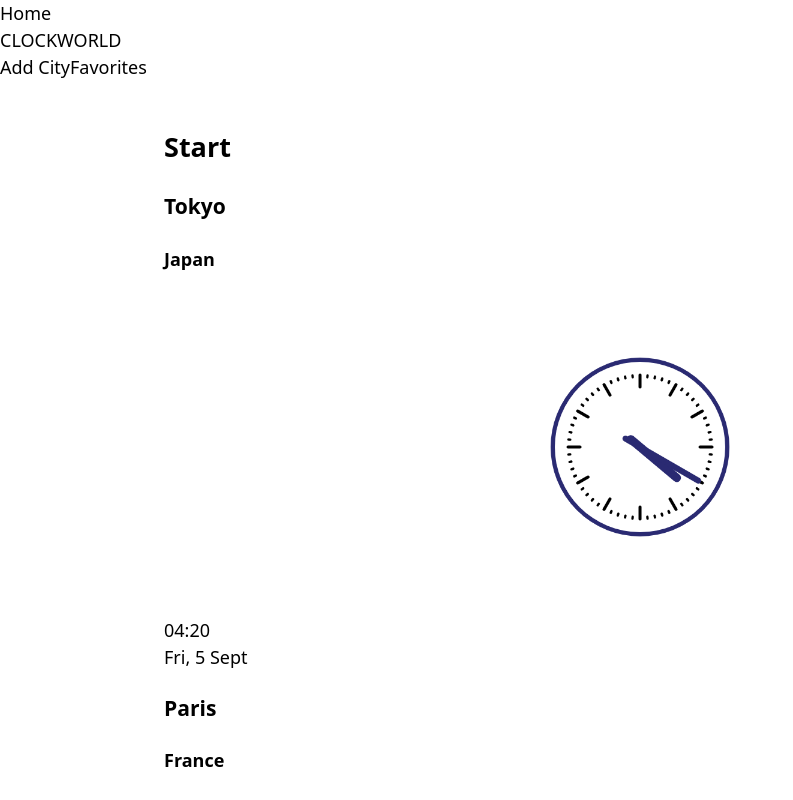
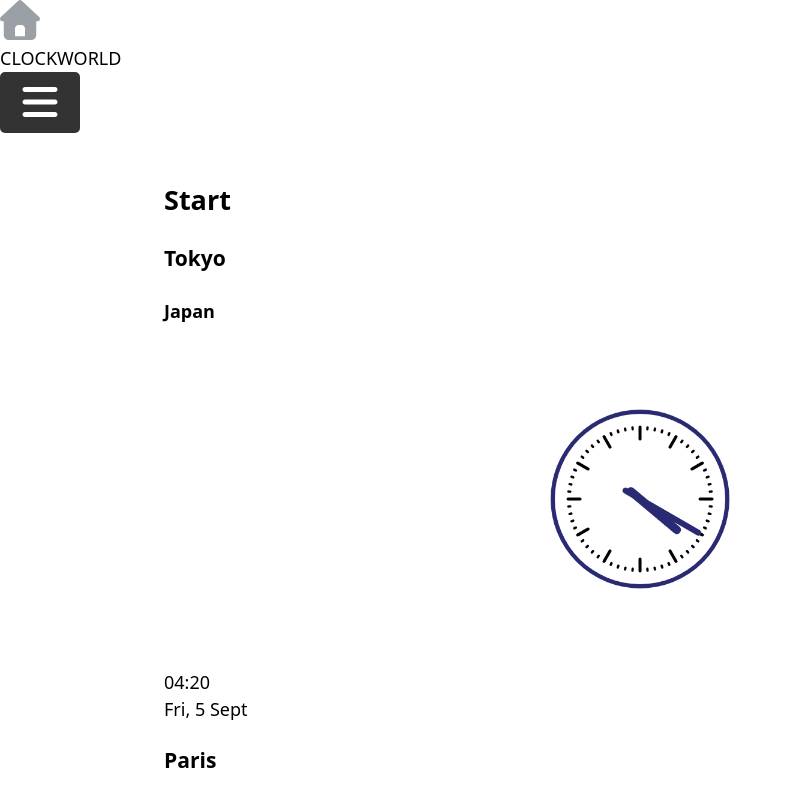
Before and after one commit to Bobbyloo89/CLOCKWORLD, a React (Vite) app: page / in a window 1280 px wide. Shown: the top 800 px of the page, without its empty margins (0-793 px from the left). Built offline with nearby package versions, Linux system fonts and the light colour scheme.

Commit message:
Remade Header, added icons + user-friendly burger-menu

```diff
--- a/package.json
+++ b/package.json
@@ -10,6 +10,8 @@
     "preview": "vite preview"
   },
   "dependencies": {
+    "@fortawesome/free-solid-svg-icons": "^7.0.1",
+    "@fortawesome/react-fontawesome": "^3.0.2",
     "react": "^19.1.1",
     "react-dom": "^19.1.1",
     "react-router-dom": "^7.8.2"
--- a/src/components/layout/Header.tsx
+++ b/src/components/layout/Header.tsx
@@ -1,4 +1,7 @@
 import { Link } from "react-router-dom";
+import { useEffect, useRef, useState } from "react";
+import { FontAwesomeIcon } from "@fortawesome/react-fontawesome";
+import { faHouse, faBars } from "@fortawesome/free-solid-svg-icons";
 
 type HeaderProps = { pathname: string };
 
@@ -6,21 +9,76 @@ function titleFromPath(pathname: string) {
   if (pathname === "/") return "CLOCKWORLD";
   if (pathname.startsWith("/add")) return "ADD CITY";
   if (pathname.startsWith("/favorites")) return "FAVORITES";
-  // Dynamisk detaljvy
   return "CITY DETAILS";
 }
 
 export default function Header({ pathname }: HeaderProps) {
   const title = titleFromPath(pathname);
+  const [open, setOpen] = useState(false);
+  const menuRef = useRef<HTMLDivElement | null>(null);
+  const buttonRef = useRef<HTMLButtonElement | null>(null);
+
+  // Close using Escape-button
+  useEffect(() => {
+    function onKey(e: KeyboardEvent) {
+      if (e.key === "Escape") setOpen(false);
+    }
+    document.addEventListener("keydown", onKey);
+    return () => document.removeEventListener("keydown", onKey);
+  }, []);
+
+  // Close when clicking outside of menu
+  useEffect(() => {
+    function onDown(e: MouseEvent) {
+      const target = e.target as Node;
+      if (!open) return;
+      if (menuRef.current?.contains(target)) return;
+      if (buttonRef.current?.contains(target)) return;
+      setOpen(false);
+    }
+    document.addEventListener("mousedown", onDown);
+    return () => document.removeEventListener("mousedown", onDown);
+  }, [open]);
 
   return (
     <header>
       <nav>
-        <Link to="/">Home</Link>
+        <Link to="/" aria-label="Home" title="Home">
+          <FontAwesomeIcon icon={faHouse} />
+        </Link>
+
         <div>{title}</div>
+
         <div>
-          <Link to="/add">Add City</Link>
-          <Link to="/favorites">Favorites</Link>
+          <button
+            ref={buttonRef}
+            type="button"
+            aria-haspopup="menu"
+            aria-expanded={open}
+            aria-controls="header-menu"
+            aria-label={open ? "Close menu" : "Open menu"}
+            onClick={() => setOpen((v) => !v)}
+          >
+            <FontAwesomeIcon icon={faBars} />
+          </button>
+
+          {open ? (
+            <div id="header-menu" role="menu" ref={menuRef}>
+              <Link role="menuitem" to="/" onClick={() => setOpen(false)}>
+                Start
+              </Link>
+              <Link role="menuitem" to="/add" onClick={() => setOpen(false)}>
+                Add City
+              </Link>
+              <Link
+                role="menuitem"
+                to="/favorites"
+                onClick={() => setOpen(false)}
+              >
+                Favorites
+              </Link>
+            </div>
+          ) : null}
         </div>
       </nav>
     </header>
--- a/src/index.css
+++ b/src/index.css
@@ -35,3 +35,23 @@ main {
   max-width: 1000px;
   margin: 0 auto;
 }
+
+/* färg + storlek för home-ikon */
+header a[aria-label="Home"] svg {
+  width: 40px;
+  height: 40px;
+  color: #fff; /* fill följer currentColor */
+}
+header a[aria-label="Home"]:hover svg {
+  color: #9aa0a6;
+}
+
+/* burger-knapp */
+header button[aria-label="Open menu"] svg {
+  width: 40px;
+  height: 40px;
+  color: #fff;
+}
+header button[aria-label="Open menu"]:hover svg {
+  color: #9aa0a6;
+}
```
Also changed, not shown: 1 other file (tests, documents, lock files or other folders).
